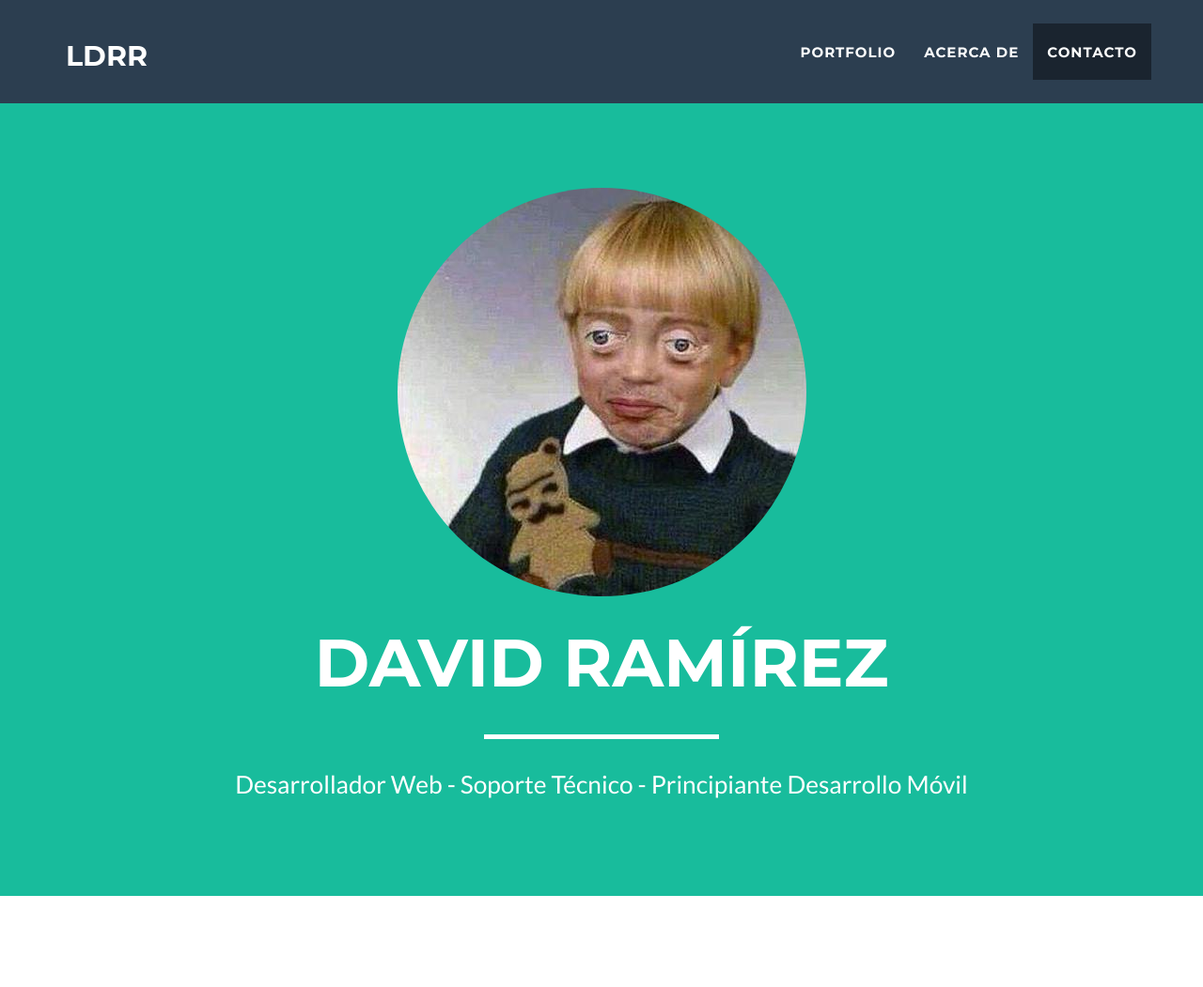
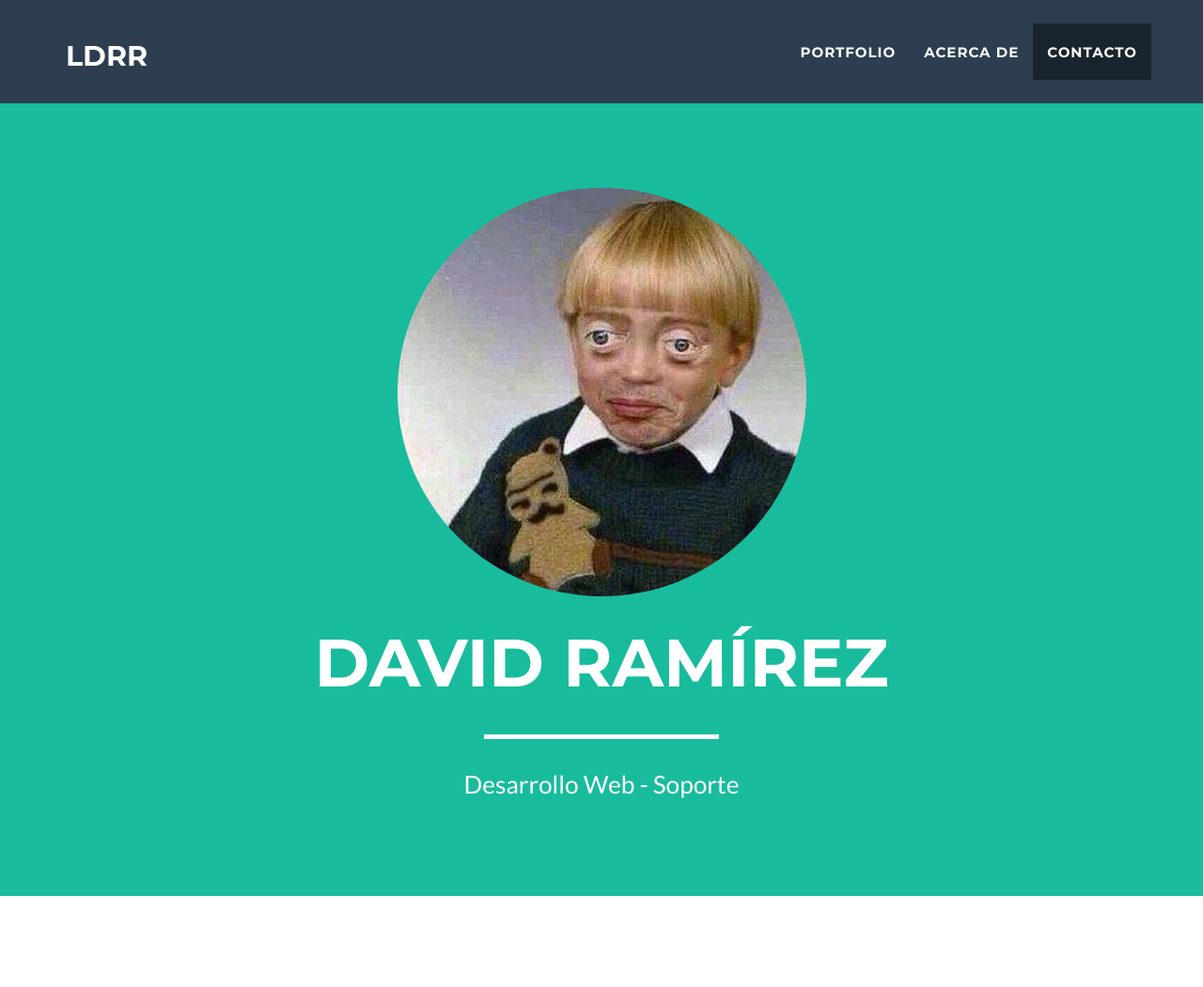
Before and after one commit to luisdavid919/luis-portfolio, a plain HTML site: page index.html in a window 1280 px wide. Shown: the top 1051 px of the page at 94% size. Drawn offline with nearby package versions, Linux system fonts and the light colour scheme; a script that the page names is missing.

Commit message:
añadiendo mejoras

```diff
--- a/index.html
+++ b/index.html
@@ -90,7 +90,7 @@
                     <div class="intro-text">
                         <span class="name">David Ramírez</span>
                         <hr class="star-light">
-                        <span class="skills">Desarrollador Web - Soporte Técnico - Principiante Desarrollo  Móvil</span>
+                        <span class="skills">Desarrollo Web - Soporte</span>
                     </div>
                 </div>
             </div>
```
